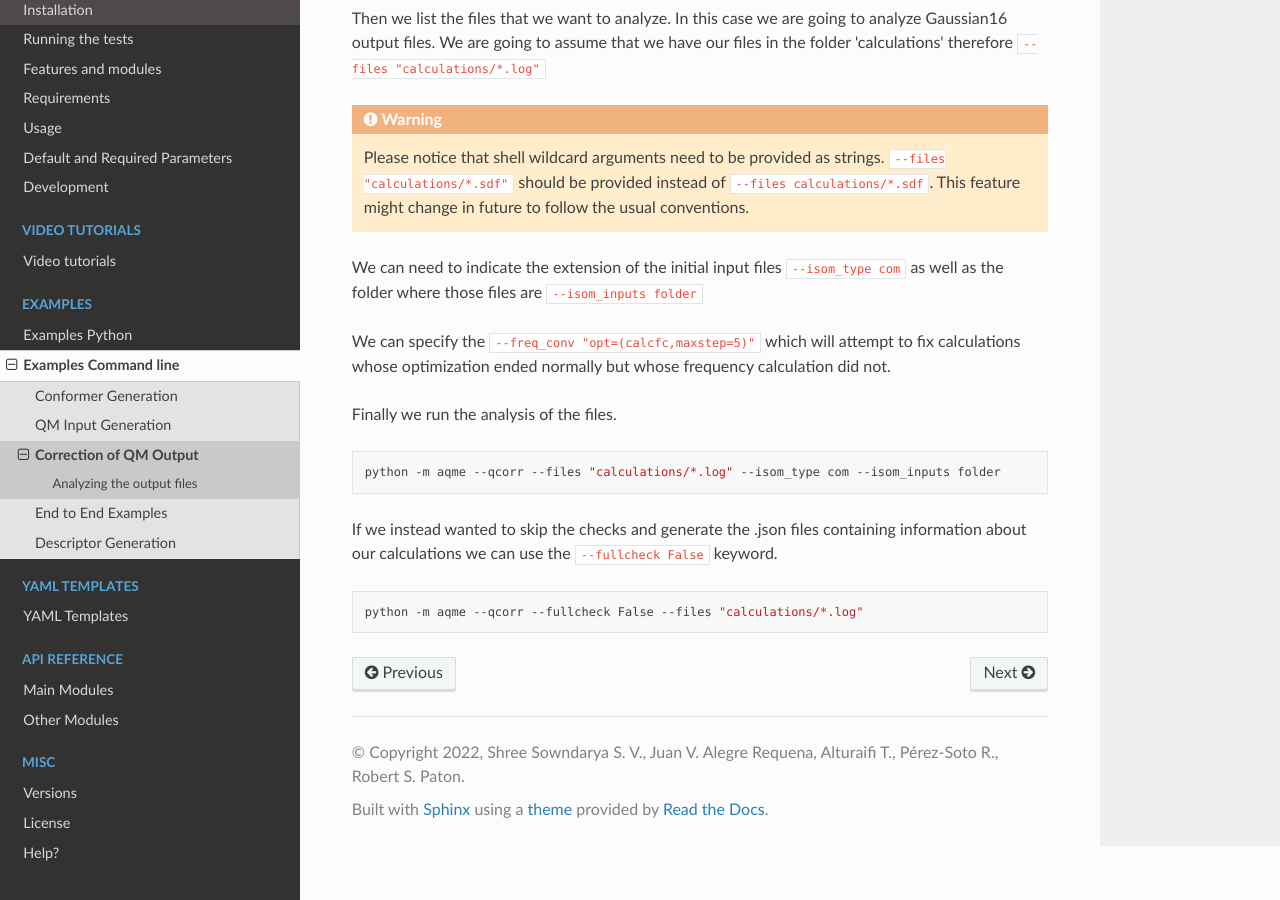
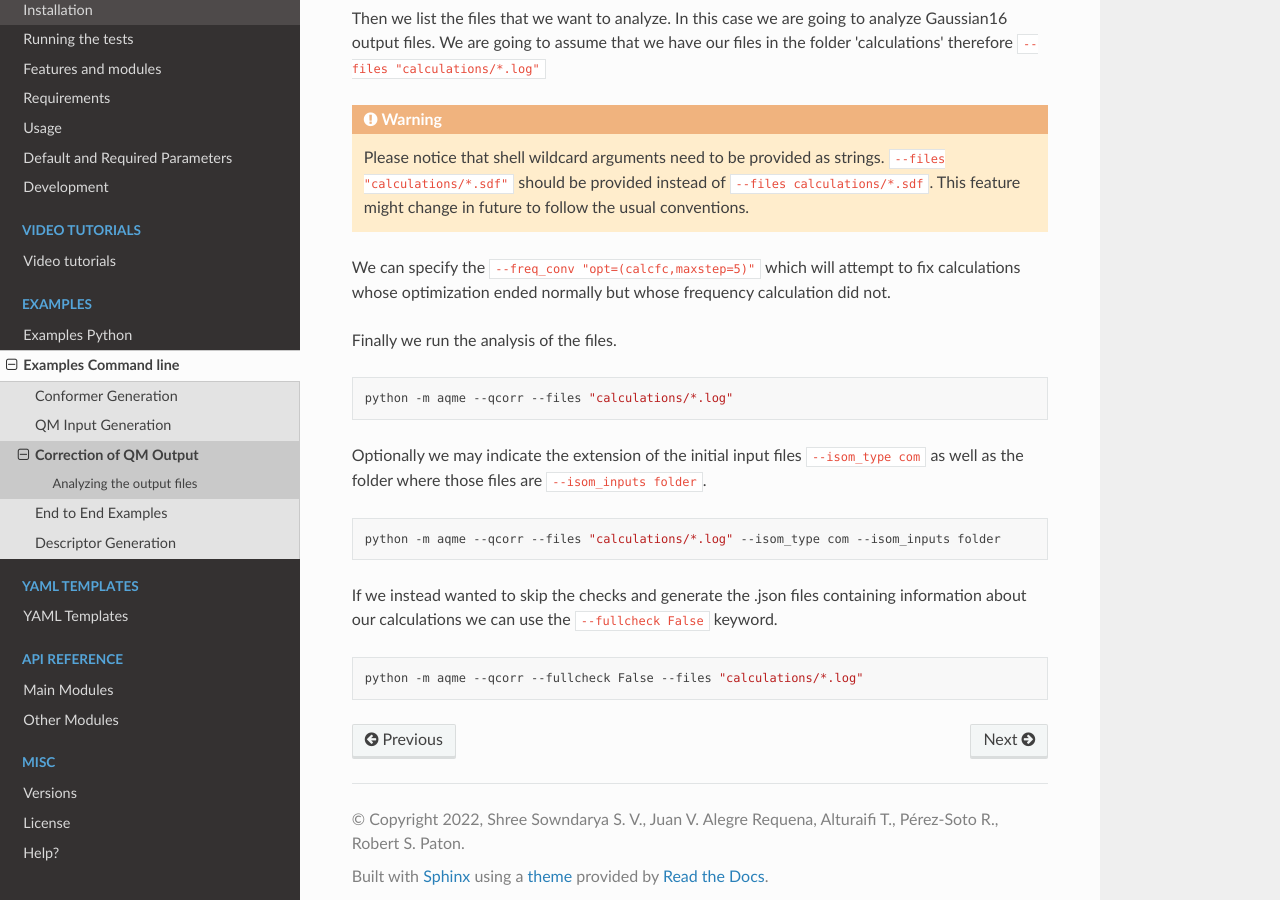
Before and after one commit to jvalegre/aqme, a Sphinx documentation site: the page built from docs/Examples/examples_commandline/correction_qm_output.rst, in a window 1280 px wide and 900 px high, scrolled down 948 px. Built offline with Sphinx 7.4.7 and the Read the Docs theme 2.0.0, drawn with Linux system fonts in a browser that asks for light colours.

Commit message:
Doc: Fixed typo in the QCORR example sections and explained that isom_type and isom_inputs are optional

```diff
--- a/docs/Examples/examples_commandline/correction_qm_output.rst
+++ b/docs/Examples/examples_commandline/correction_qm_output.rst
@@ -34,15 +34,19 @@ files in the folder 'calculations' therefore :code:`--files "calculations/*.log"
    :code:`--files calculations/*.sdf`. This feature might change in future to
    follow the usual conventions.
 
-We can need to indicate the extension of the initial input files
-:code:`--isom_type com` as well as the folder where those files are
-:code:`--isom_inputs folder`
-
 We can specify the :code:`--freq_conv "opt=(calcfc,maxstep=5)"` which will
 attempt to fix calculations whose optimization ended normally but whose
 frequency calculation did not.
 
 Finally we run the analysis of the files.
+
+.. code:: shell
+
+   python -m aqme --qcorr --files "calculations/*.log"
+
+Optionally we may indicate the extension of the initial input files
+:code:`--isom_type com` as well as the folder where those files are
+:code:`--isom_inputs folder`.
 
 .. code:: shell
 
```
Also changed, not shown: docs/Examples/examples_python/correction_qm_output.rst (+11 -3 lines).
